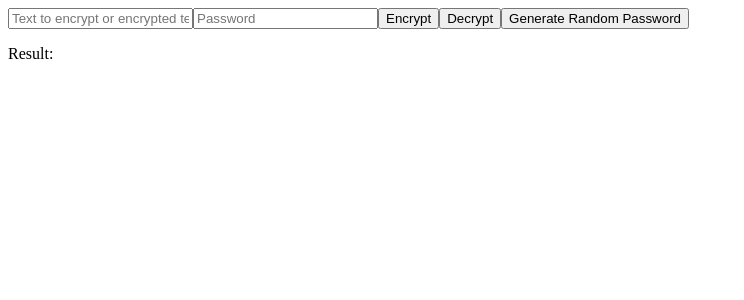
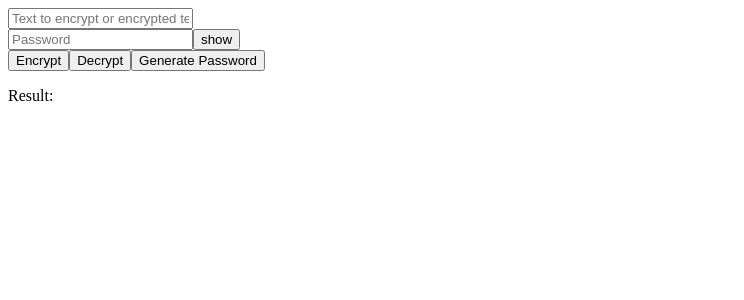
Before and after one commit to zackha/encrypt-seed, a Nuxt app: page / in a window 1280 px wide. Shown: the top 300 px of the page, without its empty margins (0-744 px from the left). Built offline with nearby package versions, Linux system fonts and the light colour scheme.

Commit message:
added show and hide pass button

```diff
--- a/app.vue
+++ b/app.vue
@@ -1,10 +1,13 @@
 <template>
   <div>
     <input v-model="text" type="text" placeholder="Text to encrypt or encrypted text" />
-    <input v-model="password" type="password" placeholder="Password" />
+    <div>
+      <input :type="passwordFieldType" v-model="password" placeholder="Password" />
+      <button @click="togglePasswordVisibility">{{ passwordIcon }}</button>
+    </div>
     <button @click="performEncryption">Encrypt</button>
     <button @click="performDecryption">Decrypt</button>
-    <button @click="generatePassword">Generate Random Password</button>
+    <button @click="generatePassword">Generate Password</button>
     <p v-if="state.copySuccess">Password copied!</p>
     <p>Result: {{ result }}</p>
   </div>
@@ -18,6 +21,7 @@ const text = ref('');
 const password = ref('');
 const result = ref('');
 const state = reactive({ copySuccess: false });
+const isPasswordVisible = ref(false);
 
 const performEncryption = () => {
   const salt = CryptoJS.lib.WordArray.random(128 / 8);
@@ -62,4 +66,11 @@ const generatePassword = async () => {
     console.error('Failed to copy password', err);
   }
 };
+
+const togglePasswordVisibility = () => {
+  isPasswordVisible.value = !isPasswordVisible.value;
+};
+
+const passwordFieldType = computed(() => (isPasswordVisible.value ? 'text' : 'password'));
+const passwordIcon = computed(() => (isPasswordVisible.value ? 'hide' : 'show'));
 </script>
```
